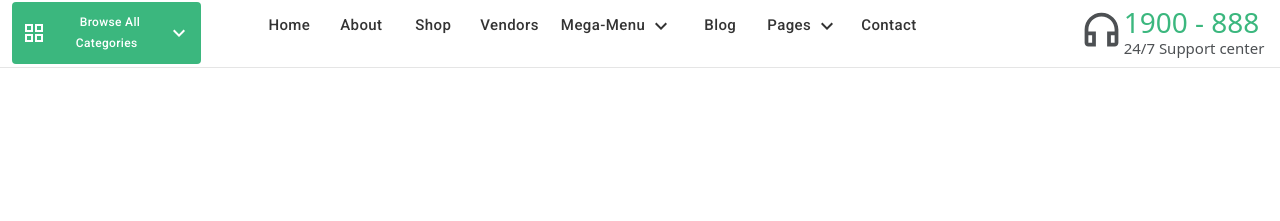
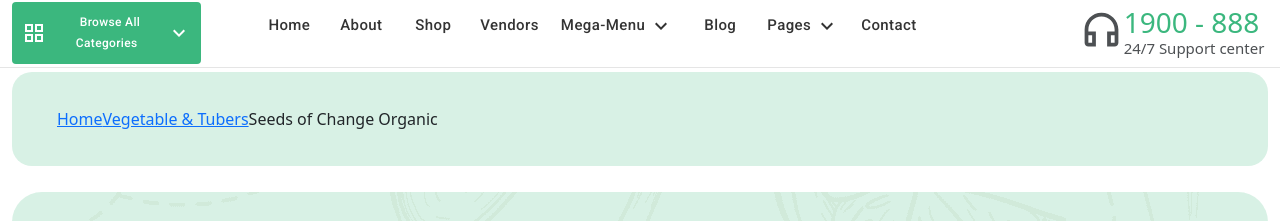
Before and after one commit to Sansar01/E-Commerce-Application, a React (Create React App) app in the folder ecom/: page /product/details in a window 1280 px wide. Shown: the part 128-349 px from the top of the page. Built offline with nearby package versions, Linux system fonts and the light colour scheme; no server answers.

Commit message:
"Added Details page route and component, updated breadcrumb links"

```diff
--- a/ecom/src/App.js
+++ b/ecom/src/App.js
@@ -8,6 +8,7 @@ import About from './pages/About/About';
 import Footer from './components/Footer/Footer';
 import Listing from './pages/Listing/Listing';
 import NotFound from './pages/NotFound/NotFound';
+import Details from './pages/Details/Details';
 
 function App() {
   return (
@@ -16,6 +17,7 @@ function App() {
      <Routes>
       <Route exact={true} path='/' element={<Home/>}/>
       <Route exact={true} path='/listing' element={<Listing/>}/>
+      <Route exact={true} path='/product/details' element={<Details/>}/>
       <Route exact={true} path='*' element={<NotFound/>}/>
      </Routes>
      <Footer/>
--- /dev/null
+++ b/ecom/src/pages/Details/Details.css
@@ -0,0 +1,64 @@
+.breadcrumbWrapper {
+    width: 100%;
+    height: auto;
+    padding: 30px 0px;
+    border-bottom: 1px solid rgba(0, 0, 0, 0.1) !important;
+}
+
+.breadcrumb2 {
+    background: none !important;
+    padding: 0px !important;
+}
+
+ul.breadcrumb {
+    padding: 10px 16px;
+    list-style: none;
+    background-color: #eee;
+}
+
+ul.breadcrumb li {
+    display: inline;
+    font-size: 18px;
+}
+
+ul.breadcrumb li+li:before {
+    padding: 8px;
+    color: black;
+    content: "/\00a0";
+}
+
+ul.breadcrumb li a {
+    color: #3bb77e;
+    text-decoration: none !important;
+}
+
+ul.breadcrumb li a:hover {
+    color: #3bb77e;
+    text-decoration: underline;
+}
+
+
+.detailsPage .productInfo {
+    padding-left: 80px;
+}
+
+.detailsPage .productInfo h1 {
+    font-size: 55px;
+    font-weight: bold;
+    opacity: 0.8;
+}
+
+.detailsPage .productInfo .priceSec .priceLarge {
+    font-size: 70px;
+    font-weight: bold;
+}
+
+.detailsPage .productInfo .priceSec .text-org {
+    font-size: 20px;
+    font-weight: 600;
+}
+
+.detailsPage .productInfo .priceSec .text-light.oldPrice {
+    font-size: 30px;
+    font-weight: 600;
+}
--- a/ecom/src/pages/Details/Details.jsx
+++ b/ecom/src/pages/Details/Details.jsx
@@ -1,4 +1,5 @@
 import React from 'react'
+import { Link } from 'react-router-dom'
 
 function Details() {
   return (
@@ -6,7 +7,9 @@ function Details() {
     <div className="breadcrumbWrapper">
         <div className="container-fluid">
             <ul className="breadcrumb">
-
+                <li><Link>Home</Link></li>
+                <li><Link>Vegetable & Tubers</Link></li>
+                <li>Seeds of Change Organic</li>
             </ul>
         </div>
     </div>
```
Also changed, not shown: ecom/src/pages/Details/Style.css (deleted).
